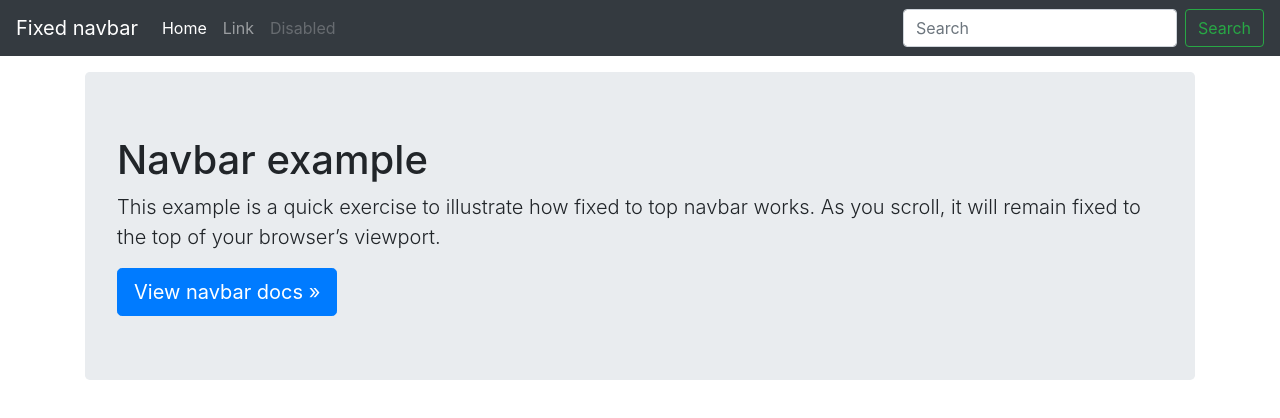
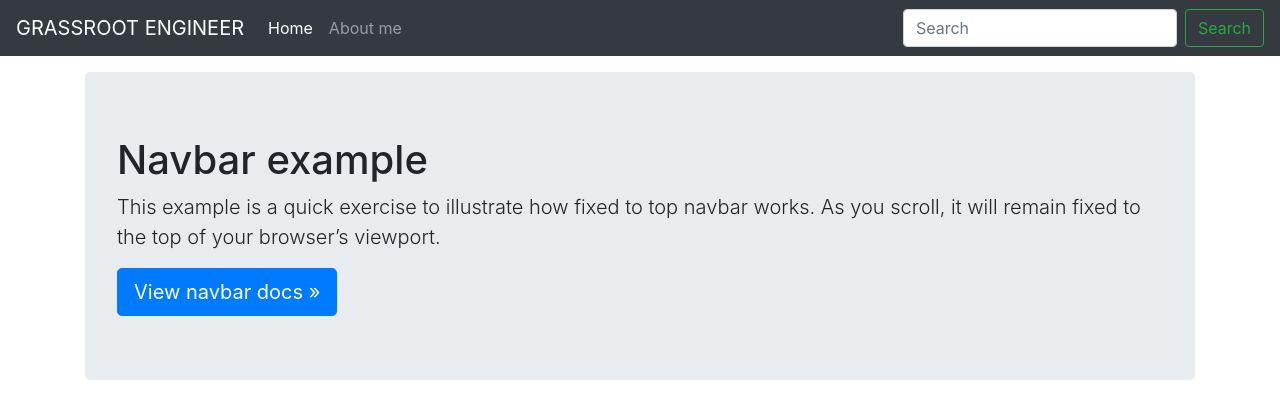
Before and after one commit to atthana/angular-learning-2024, an Angular app: page / in a window 1280 px wide. Shown: the top 418 px of the page. Built offline with nearby package versions, Linux system fonts and the light colour scheme.

Commit message:
Use "routerLinkActive" instead of "href".

```diff
--- a/src/app/header/header.component.html
+++ b/src/app/header/header.component.html
@@ -1,24 +1,24 @@
 <nav class="navbar navbar-expand-md navbar-dark fixed-top bg-dark">
-    <a class="navbar-brand" href="#">Fixed navbar</a>
+    <a class="navbar-brand" routerLink="/">GRASSROOT ENGINEER</a>
     <button class="navbar-toggler" type="button" data-toggle="collapse" data-target="#navbarCollapse"
         aria-controls="navbarCollapse" aria-expanded="false" aria-label="Toggle navigation">
         <span class="navbar-toggler-icon"></span>
     </button>
     <div class="collapse navbar-collapse" id="navbarCollapse">
         <ul class="navbar-nav mr-auto">
-            <li class="nav-item active">
-                <a class="nav-link" href="#">Home <span class="sr-only">(current)</span></a>
+            <li class="nav-item">
+                <a class="nav-link" routerLink="/" routerLinkActive="active"
+                    [routerLinkActiveOptions]="{exact: true}">Home <span class="sr-only">(current)</span></a>
             </li>
             <li class="nav-item">
-                <a class="nav-link" href="#">Link</a>
-            </li>
-            <li class="nav-item">
-                <a class="nav-link disabled" href="#">Disabled</a>
+                <a class="nav-link" routerLink="/about" routerLinkActive="active">About me</a>
             </li>
         </ul>
         <form class="form-inline mt-2 mt-md-0">
-            <input class="form-control mr-sm-2" type="text" placeholder="Search" aria-label="Search">
-            <button class="btn btn-outline-success my-2 my-sm-0" type="submit">Search</button>
+            <input class="form-control mr-sm-2" type="text" placeholder="Search" aria-label="Search" />
+            <button class="btn btn-outline-success my-2 my-sm-0" type="submit">
+                Search
+            </button>
         </form>
     </div>
 </nav>
```
